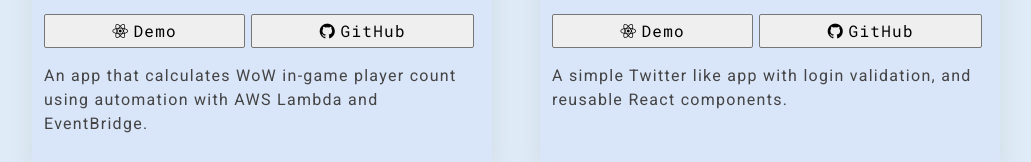
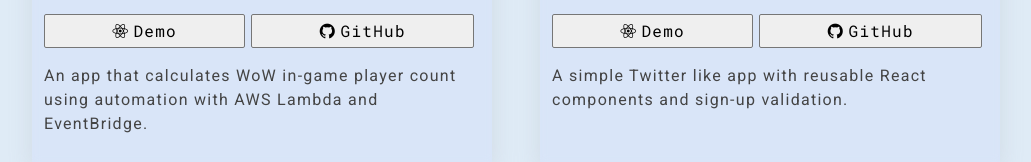
Before and after one commit to WebDevBernard/Portfolio, a Next.js app: page / in a window 1280 px wide. Shown: the part 757-919 px from the top of the page, without its empty margins (124-1155 px from the left). Built offline with nearby package versions, Linux system fonts and the light colour scheme.

Commit message:
update description

```diff
--- a/data/project-data.js
+++ b/data/project-data.js
@@ -16,7 +16,7 @@ export const projects = [
     image:
       "https://raw.githubusercontent.com/WebDevBernard/Portfolio/main/docs/twitter.png",
     description:
-      "A simple Twitter like app with login validation, and reusable React components.",
+      "A simple Twitter like app with reusable React components and sign-up validation.",
     github: "https://github.com/WebDevBernard/Twitter-React",
     link: "https://twitterreact.vercel.app/",
     tags: ["React", "NodeJs", "MongoDB"],
```
